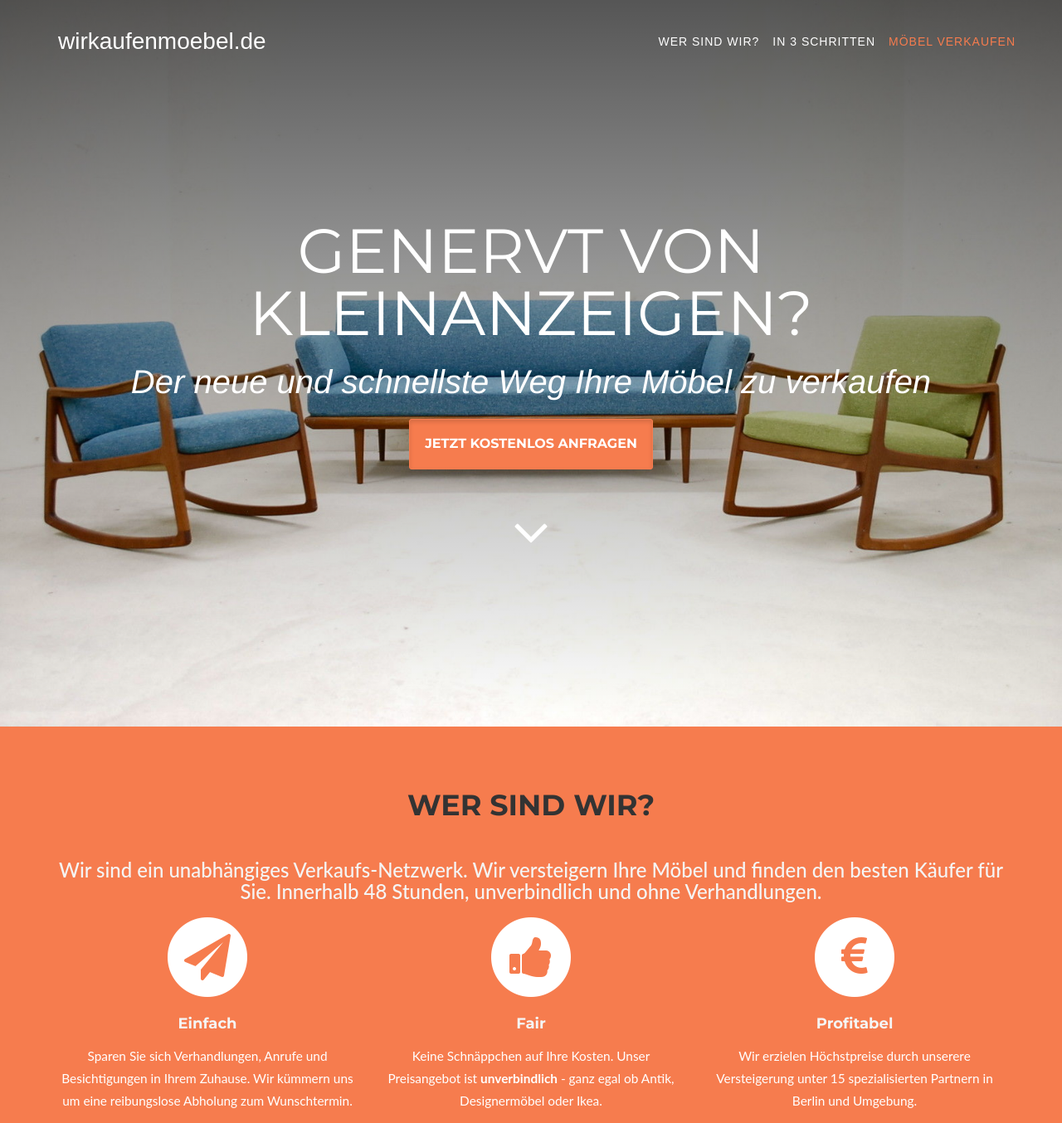
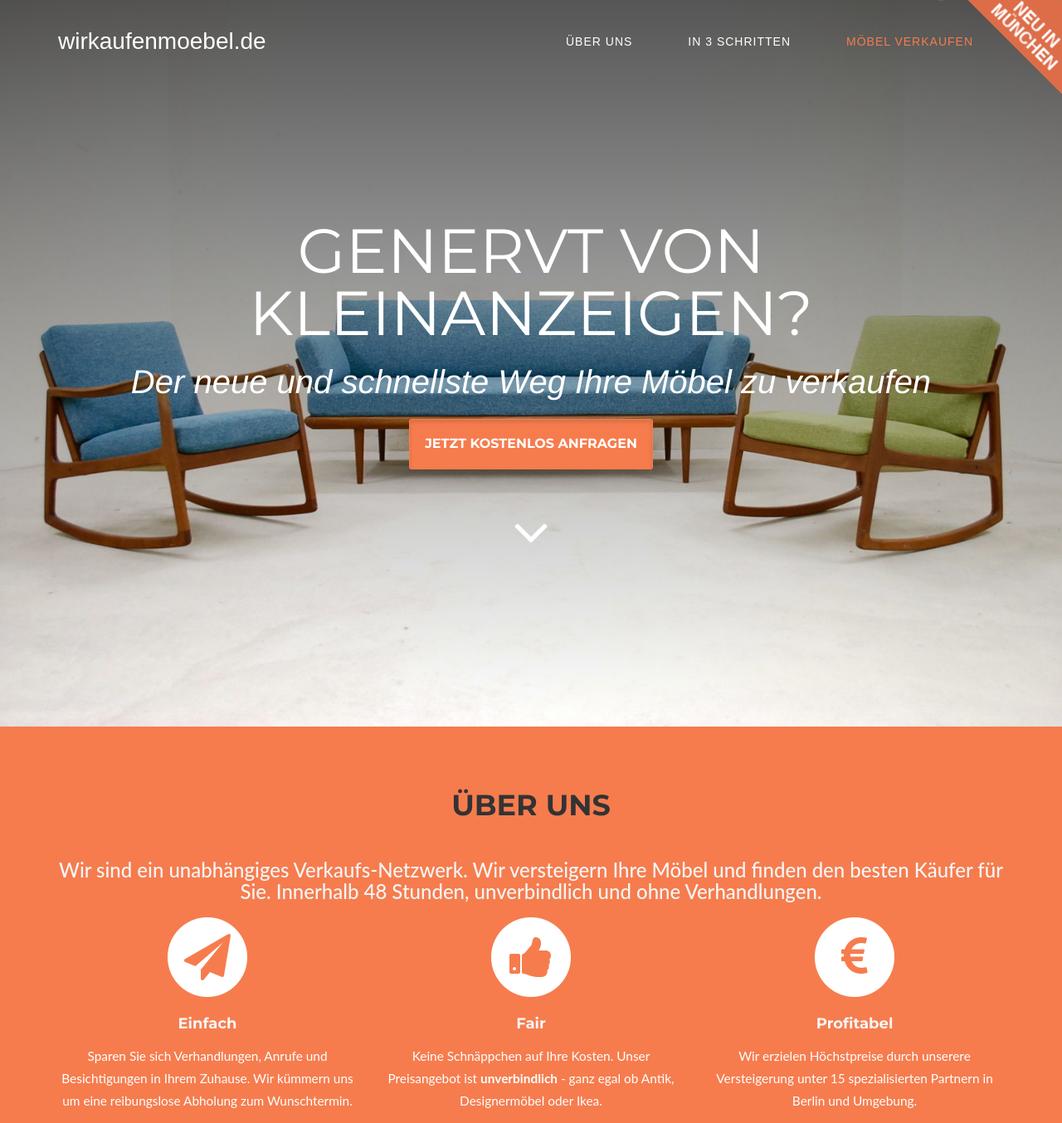
Before and after one commit to jjjhammer/wirkaufenmoebel, a plain HTML site: page index.html in a window 1280 px wide. Shown: the top 1354 px of the page at 83% size. Drawn offline with nearby package versions, Linux system fonts and the light colour scheme; a script that the page names is missing; files whose address does not match are found by name; a web font is replaced by a local one.

Commit message:
munich badge, copy tweaks

```diff
--- a/css/agency.css
+++ b/css/agency.css
@@ -275,7 +275,7 @@ fieldset[disabled] .btn-xl.active {
     font-weight: 400;
     letter-spacing: 1px;
     color: #fff;
-    padding-right: 1px;
+    padding-right: 52px;
     /*text-shadow: 0 0 40px none;
 */
 }
@@ -297,6 +297,7 @@ fieldset[disabled] .btn-xl.active {
 .navbar-default .navbar-nav>.active>a:focus {
     color: #f67c4e;
     background-color: transparent;
+
 }
 
 @media(min-width:768px) {
@@ -307,6 +308,8 @@ fieldset[disabled] .btn-xl.active {
         -webkit-transition: padding .3s;
         -moz-transition: padding .3s;
         transition: padding .3s;
+
+
     }
 
     .navbar-default .navbar-brand {
@@ -314,10 +317,13 @@ fieldset[disabled] .btn-xl.active {
         -webkit-transition: all .3s;
         -moz-transition: all .3s;
         transition: all .3s;
+
     }
 
     .navbar-default .navbar-nav>.active>a {
         border-radius: 8px;
+
+
     }
 
     .navbar-default.navbar-shrink {
--- a/index.html
+++ b/index.html
@@ -68,10 +68,10 @@
 
 
     <body id="page-top" class="index">
-    <!--
+
         <div id="wrapper" class="hidden-xs">
-    <img src="img/berlin.png" class="corner" alt=""/>
-</div>-->
+    <img src="img/muenchen.png" class="corner" alt=""/>
+</div>
 
         <!-- Navigation -->
         <nav class="navbar navbar-default navbar-fixed-top">
@@ -93,13 +93,13 @@
                             <a href="#page-top"></a>
                         </li>
                         <li>
-                            <a class="page-scroll" href="#services">Wer sind wir?</span></a>
+                            <a class="page-scroll" href="#services">Über <span class="hidden-sm">uns</span></span></a>
                         </li>
                         <li>
                             <a class="page-scroll" href="#portfolio">In 3 Schritten</a>
                         </li>
                         <li>
-                            <a class="page-scroll" href="#sell">Möbel verkaufen</a>
+                            <a class="page-scroll" href="#sell"><span class="hidden-sm">Möbel </span>verkaufen</a>
                         </li>
   <!-- <li>
                       <a class="page-scroll" href="#modalbuy" style="color:#de6e49" data-toggle="modal" onClick="_gaq.push(['_trackEvent', 'CTAs', 'click', 'top buy link']);">Käufer?</a>
@@ -130,7 +130,7 @@
             <div class="container">
                 <div class="row">
                     <div class="col-lg-12 text-center">
-                        <h2 class="section-heading">Wer sind wir?</h2>
+                        <h2 class="section-heading">Über uns</h2>
                         <h3 class="section-subheading text-muted" style="color:#F5F5F5">Wir sind ein unabhängiges Verkaufs-Netzwerk. Wir versteigern Ihre Möbel und finden den besten Käufer für Sie. Innerhalb 48 Stunden, unverbindlich und ohne Verhandlungen.
                         </h3>
                     </div>
@@ -174,7 +174,7 @@
             <div class="row">
                 <div class="col-lg-12 text-center">
                     <h2 class="section-heading">In 3 Schritten</h2>
-      <h3 class="section-subheading text-muted">Ob Antiquität oder Entrümpelung finden wir den besten Käufer für Ihre Möbel. <br> Schnell, zuverlässig und ohne Verhandlungen.<br><br></h3>
+      <h3 class="section-subheading text-muted">Antiquität, Designermöbel oder Ikea - wir finden wir den besten Käufer für Ihre Möbel. <br> Schnell, zuverlässig und ohne Verhandlungen.<br><br></h3>
                 </div>
             </div>
             <div class="row">
```
Also changed, not shown: img/muenchen.png (added).
